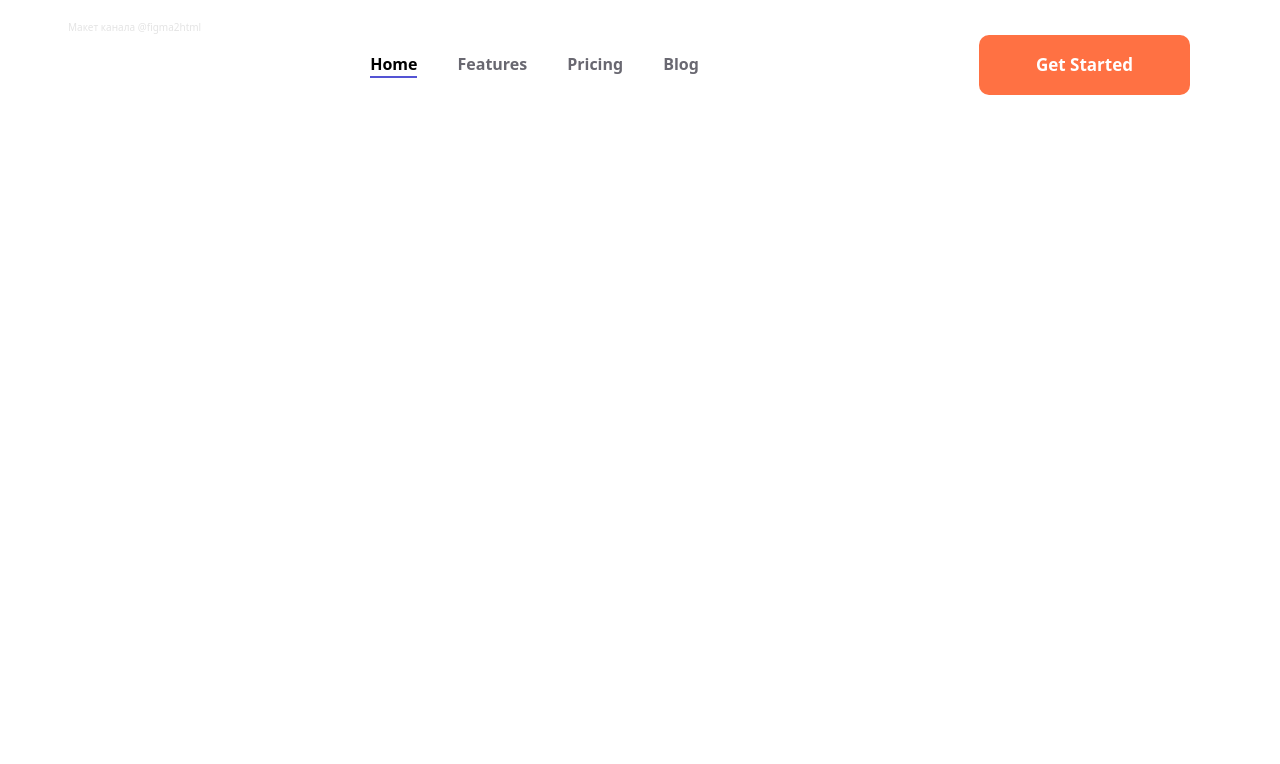
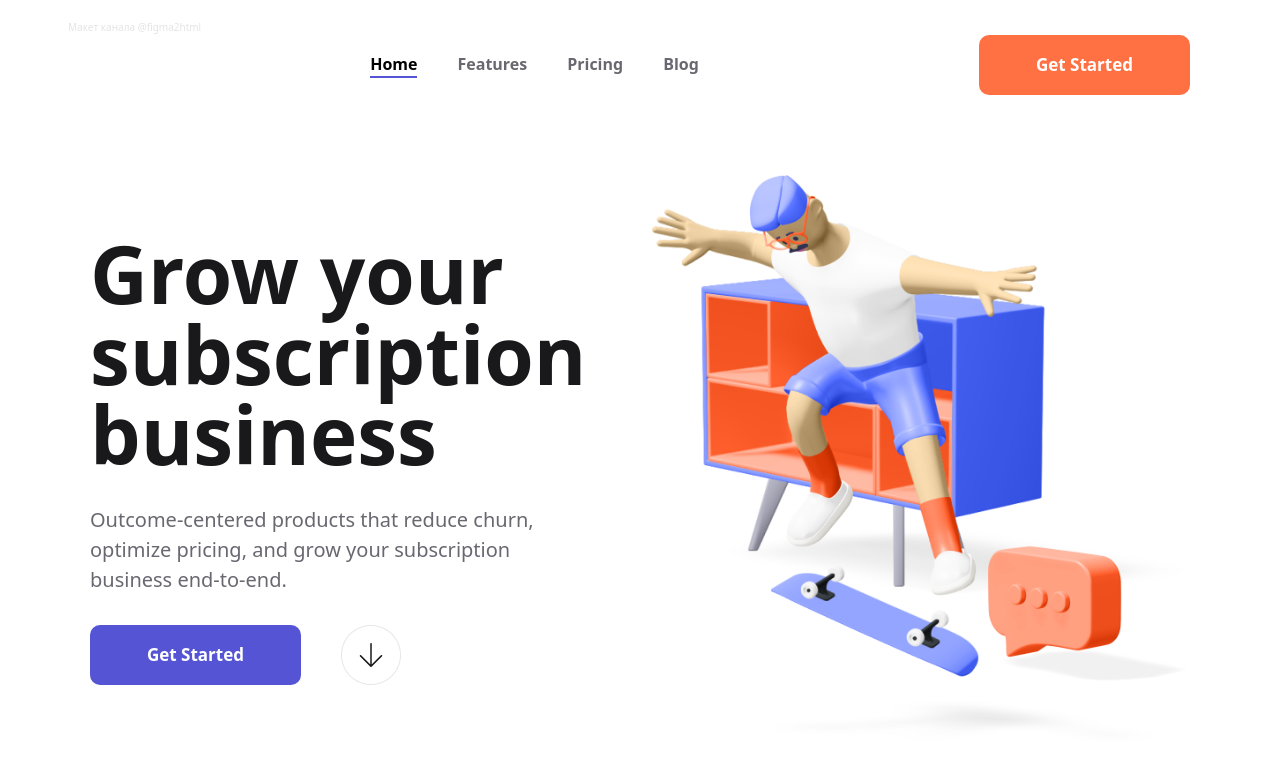
Before and after one commit to zargulak11-hash/tailwind, a website: page index.html in a window 1280 px wide. Drawn offline with Linux system fonts and the light colour scheme.

Commit message:
second commit

```diff
--- a/index.html
+++ b/index.html
@@ -19,9 +19,28 @@
                 <p class="font-bold text-[#696871]">Pricing</p>
                 <p class="font-bold text-[#696871]">Blog</p>
             </div>
-            <button class=" w-52.75 h-15 rounded-[10px] bg-[#FF7143] font-bold text-[17px] text-[white]">Get Started</button>
+            <button class="w-52.75 h-15 rounded-[10px] bg-[#FF7143] font-bold text-[17px] text-[white]">Get Started</button>
         </div>
     </header>
+    <main>
+        <section>
+            <div class=" mt-20 flex max-w-275 m-auto justify-between gap-[100px] items-center">
+                <aside class="flex flex-col gap-[30px]">
+                    <h1 class="leading-[1.01] font-bold text-[80px] text-[#19191B] w-[462px]">Grow your subscription business</h1>
+                    <p class="font-normal text-[20px] w-[459px] text-[#696871]">Outcome-centered products that reduce churn, optimize pricing, and grow your subscription business end-to-end.</p>
+                    <div class="flex gap-[40px] items-center">
+                        <button class="w-52.75 h-15 rounded-[10px] bg-[#5454D4] font-bold text-[17px] text-[white]">Get Started</button>
+                        <img src="./images/Down Arrow.png" alt="">
+                    </div>
+
+                </aside>
+                <aside>
+                    <img src="./images/Hero 3D.png" alt="">
+                </aside>
+            </div>
+        </section>
+    </main>
+
 </body>
 
 </html>
```
Also changed, not shown: images/Down Arrow.png (added), images/Hero 3D.png (added), src/output.css.
